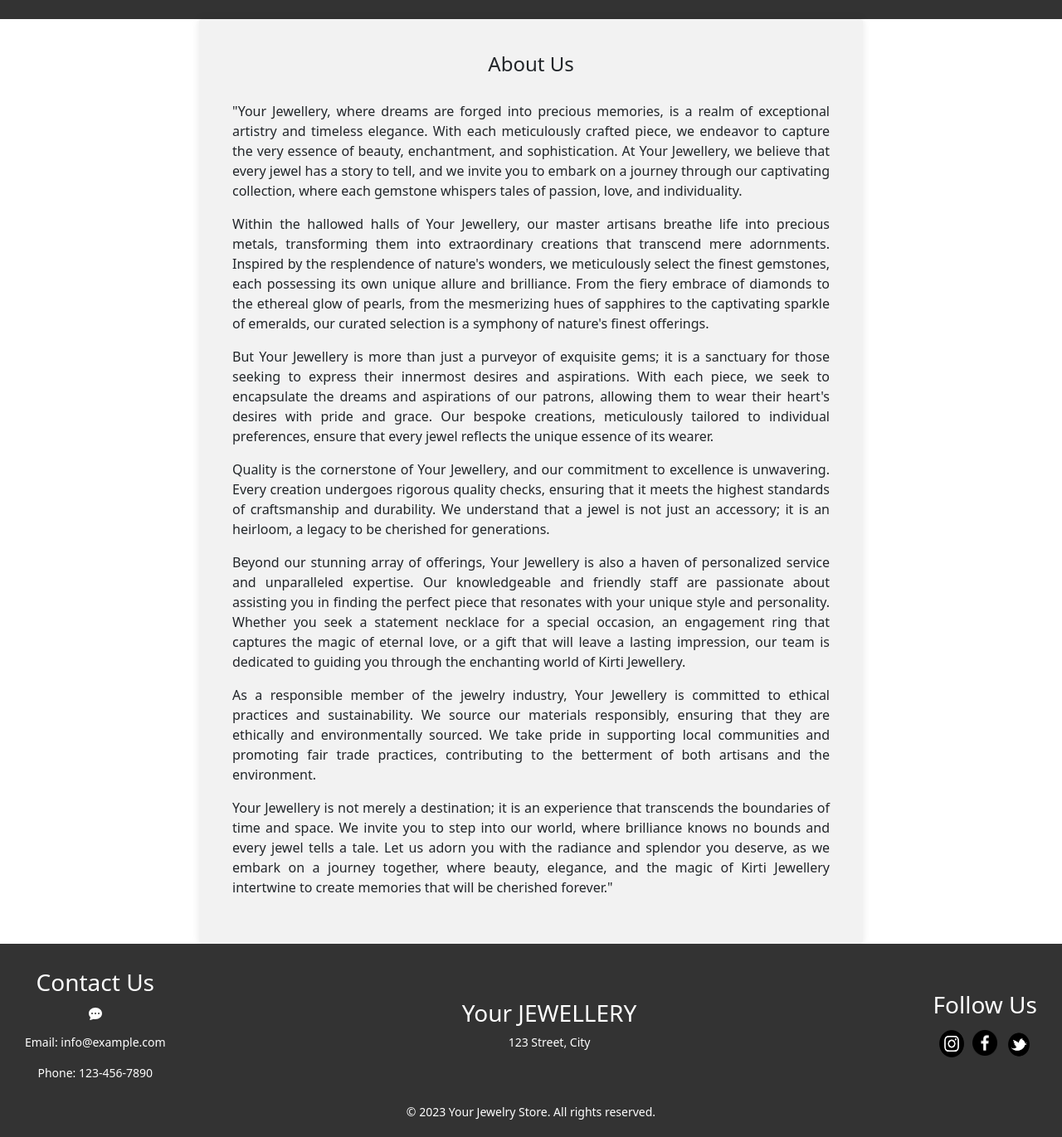
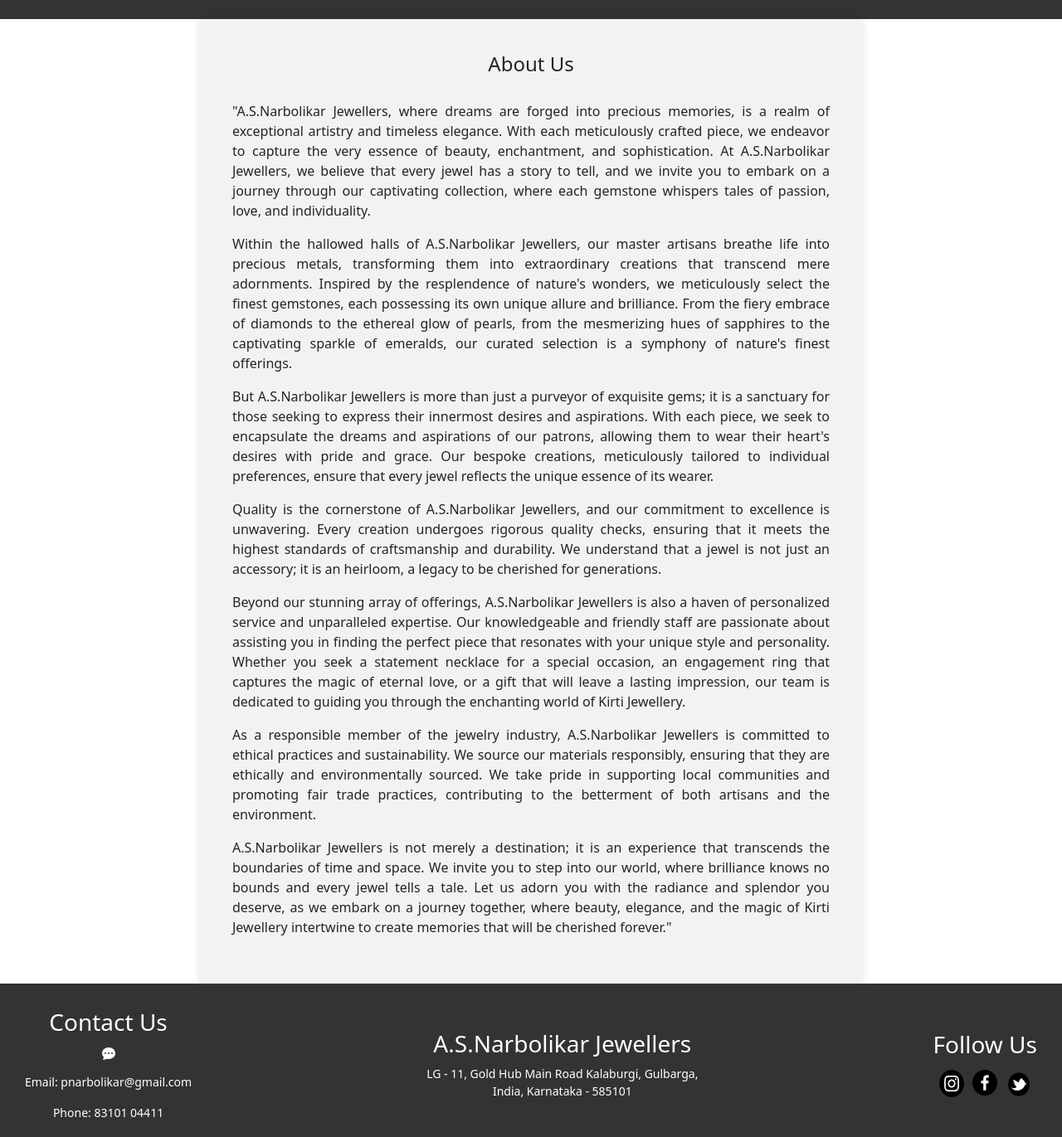
Before and after one commit to Sham297/jewel-website, a plain HTML site: page abts.html in a window 1280 px wide. Shown: the part 63-1434 px from the top of the page at 83% size. Drawn offline with nearby package versions, Linux system fonts and the light colour scheme.

Commit message:
Update abts.html

```diff
--- a/abts.html
+++ b/abts.html
@@ -22,35 +22,35 @@
 
     <section class="about">
         <h2>About Us</h2>
-        <p>"Your Jewellery, where dreams are forged into precious memories, is a realm of exceptional artistry and
+        <p>"A.S.Narbolikar Jewellers, where dreams are forged into precious memories, is a realm of exceptional artistry and
             timeless elegance. With each meticulously crafted piece, we endeavor to capture the very essence of beauty,
-            enchantment, and sophistication. At Your Jewellery, we believe that every jewel has a story to tell, and we
+            enchantment, and sophistication. At A.S.Narbolikar Jewellers, we believe that every jewel has a story to tell, and we
             invite you to embark on a journey through our captivating collection, where each gemstone whispers tales of
             passion, love, and individuality.</p>
 
-            <p>Within the hallowed halls of Your Jewellery, our master artisans breathe life into precious metals,
+            <p>Within the hallowed halls of A.S.Narbolikar Jewellers, our master artisans breathe life into precious metals,
                 transforming them into extraordinary creations that transcend mere adornments. Inspired by the resplendence of
                 nature's wonders, we meticulously select the finest gemstones, each possessing its own unique allure and
                 brilliance. From the fiery embrace of diamonds to the ethereal glow of pearls, from the mesmerizing hues of
                 sapphires to the captivating sparkle of emeralds, our curated selection is a symphony of nature's finest
                 offerings.</p>
 
-            <p>But Your Jewellery is more than just a purveyor of exquisite gems; it is a sanctuary for those seeking to
+            <p>But A.S.Narbolikar Jewellers is more than just a purveyor of exquisite gems; it is a sanctuary for those seeking to
                 express their innermost desires and aspirations. With each piece, we seek to encapsulate the dreams and
                 aspirations of our patrons, allowing them to wear their heart's desires with pride and grace. Our bespoke
                 creations, meticulously tailored to individual preferences, ensure that every jewel reflects the unique essence
                 of its wearer.</p>
 
-            <p>Quality is the cornerstone of Your Jewellery, and our commitment to excellence is unwavering. Every creation
+            <p>Quality is the cornerstone of A.S.Narbolikar Jewellers, and our commitment to excellence is unwavering. Every creation
                 undergoes rigorous quality checks, ensuring that it meets the highest standards of craftsmanship and
                 durability. We understand that a jewel is not just an accessory; it is an heirloom, a legacy to be cherished
                 for generations. </p>
 
-            <p>Beyond our stunning array of offerings, Your Jewellery is also a haven of personalized service and unparalleled expertise. Our knowledgeable and friendly staff are passionate about assisting you in finding the perfect piece that resonates with your unique style and personality. Whether you seek a statement necklace for a special occasion, an engagement ring that captures the magic of eternal love, or a gift that will leave a lasting impression, our team is dedicated to guiding you through the enchanting world of Kirti Jewellery.</p>
+            <p>Beyond our stunning array of offerings, A.S.Narbolikar Jewellers is also a haven of personalized service and unparalleled expertise. Our knowledgeable and friendly staff are passionate about assisting you in finding the perfect piece that resonates with your unique style and personality. Whether you seek a statement necklace for a special occasion, an engagement ring that captures the magic of eternal love, or a gift that will leave a lasting impression, our team is dedicated to guiding you through the enchanting world of Kirti Jewellery.</p>
 
-            <p>As a responsible member of the jewelry industry, Your Jewellery is committed to ethical practices and sustainability. We source our materials responsibly, ensuring that they are ethically and environmentally sourced. We take pride in supporting local communities and promoting fair trade practices, contributing to the betterment of both artisans and the environment.</p>
+            <p>As a responsible member of the jewelry industry, A.S.Narbolikar Jewellers is committed to ethical practices and sustainability. We source our materials responsibly, ensuring that they are ethically and environmentally sourced. We take pride in supporting local communities and promoting fair trade practices, contributing to the betterment of both artisans and the environment.</p>
 
-            <p>Your Jewellery is not merely a destination; it is an experience that transcends the boundaries of time and space. We invite you to step into our world, where brilliance knows no bounds and every jewel tells a tale. Let us adorn you with the radiance and splendor you deserve, as we embark on a journey together, where beauty, elegance, and the magic of Kirti Jewellery intertwine to create memories that will be cherished forever."</p>
+            <p>A.S.Narbolikar Jewellers is not merely a destination; it is an experience that transcends the boundaries of time and space. We invite you to step into our world, where brilliance knows no bounds and every jewel tells a tale. Let us adorn you with the radiance and splendor you deserve, as we embark on a journey together, where beauty, elegance, and the magic of Kirti Jewellery intertwine to create memories that will be cherished forever."</p>
         </section>
 
         <footer>
@@ -60,12 +60,12 @@
                     <p><svg xmlns="http://www.w3.org/2000/svg" width="16" height="16" fill="currentColor" class="bi bi-chat-dots-fill" viewBox="0 0 16 16">
                         <path d="M16 8c0 3.866-3.582 7-8 7a9.06 9.06 0 0 1-2.347-.306c-.584.296-1.925.864-4.181 1.234-.2.032-.352-.176-.273-.362.354-.836.674-1.95.77-2.966C.744 11.37 0 9.76 0 8c0-3.866 3.582-7 8-7s8 3.134 8 7zM5 8a1 1 0 1 0-2 0 1 1 0 0 0 2 0zm4 0a1 1 0 1 0-2 0 1 1 0 0 0 2 0zm3 1a1 1 0 1 0 0-2 1 1 0 0 0 0 2z"/>
                       </svg></p>
-                    <p>Email: info@example.com</p>
-                    <p>Phone: 123-456-7890</p>
+                    <p>Email: pnarbolikar@gmail.com </p>
+                    <p>Phone: 83101 04411</p>
                 </div>
                 <div class="shop-info">
-                    <h3>Your JEWELLERY</h3>
-                    <p>123 Street, City</p>
+                    <h3>A.S.Narbolikar Jewellers</h3>
+                    <p>LG - 11, Gold Hub Main Road Kalaburgi, Gulbarga, <br> India, Karnataka - 585101</p>
                 </div>
                 <div class="social-media">
                     <h3>Follow Us</h3>
```
